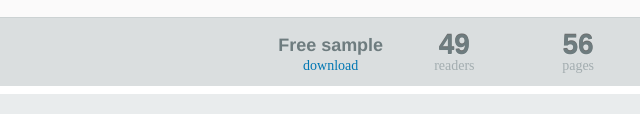
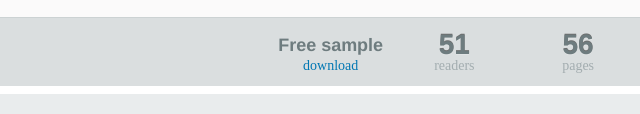
Before and after one commit to gettingfunctionalwith/gettingfunctionalwith.github.io, a plain HTML site: page index.html in a window 1280 px wide. Shown: the part 686-800 px from the top of the page, 0-640 px from the left. Drawn offline with Linux system fonts and the light colour scheme; a script that the page names is missing.

Commit message:
updated reader count

```diff
--- a/index.html
+++ b/index.html
@@ -81,7 +81,7 @@
           <h1 class="ltr" itemprop="name">Getting functional with Erlang</h1>
         </hgroup>
         <p class="reader-count">
-          49
+          51
           readers
         </p>
       </div>
@@ -178,7 +178,7 @@
         <ul class="small-block-grid-3 large-block-grid-8"><li class="sample">
             <strong>Free sample</strong>
             <a href="http://samples.leanpub.com/functionalerlang-sample.pdf">download</a></li><li class="reader_count">
-            <strong>49</strong>
+            <strong>51</strong>
             readers</li><li class="page_count">
             <strong>56</strong>
             pages</li><li class="percent_complete">
```
